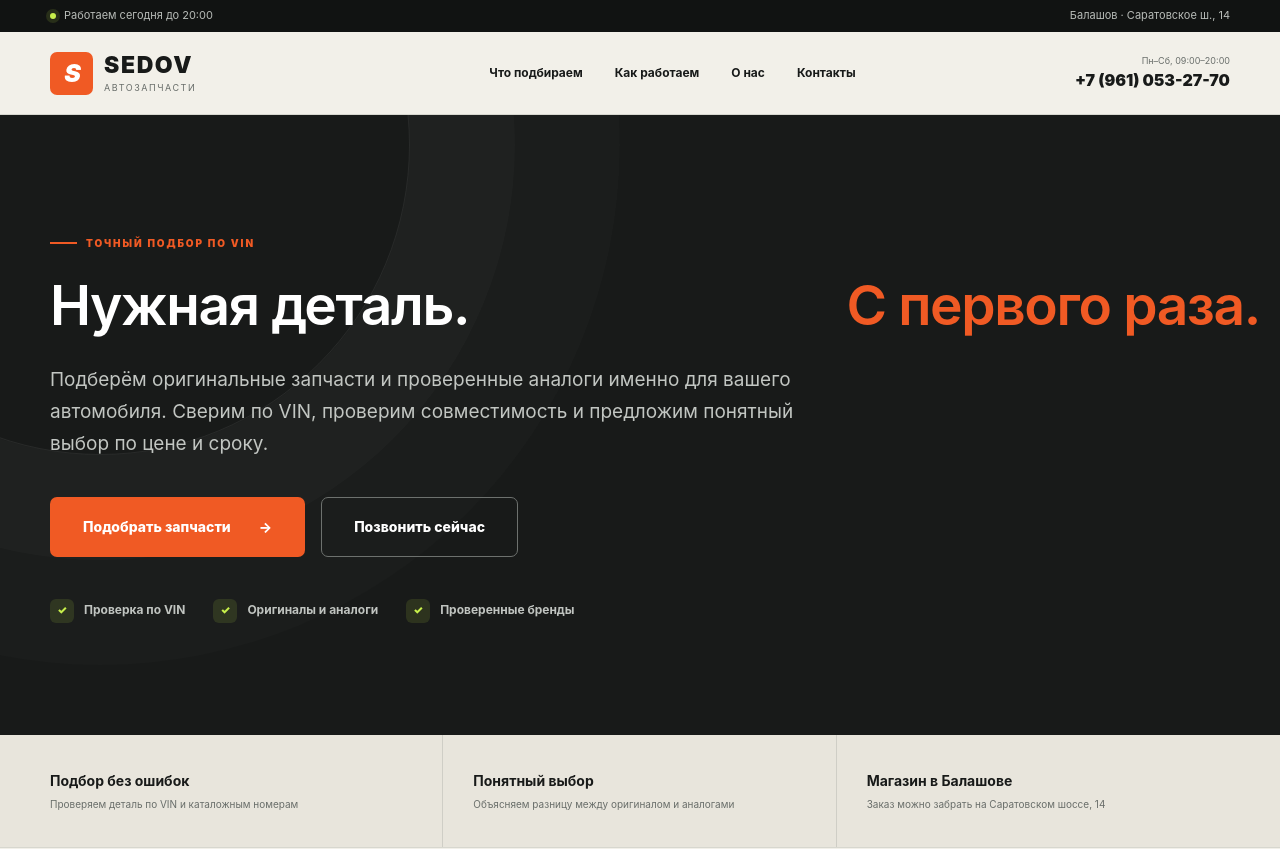
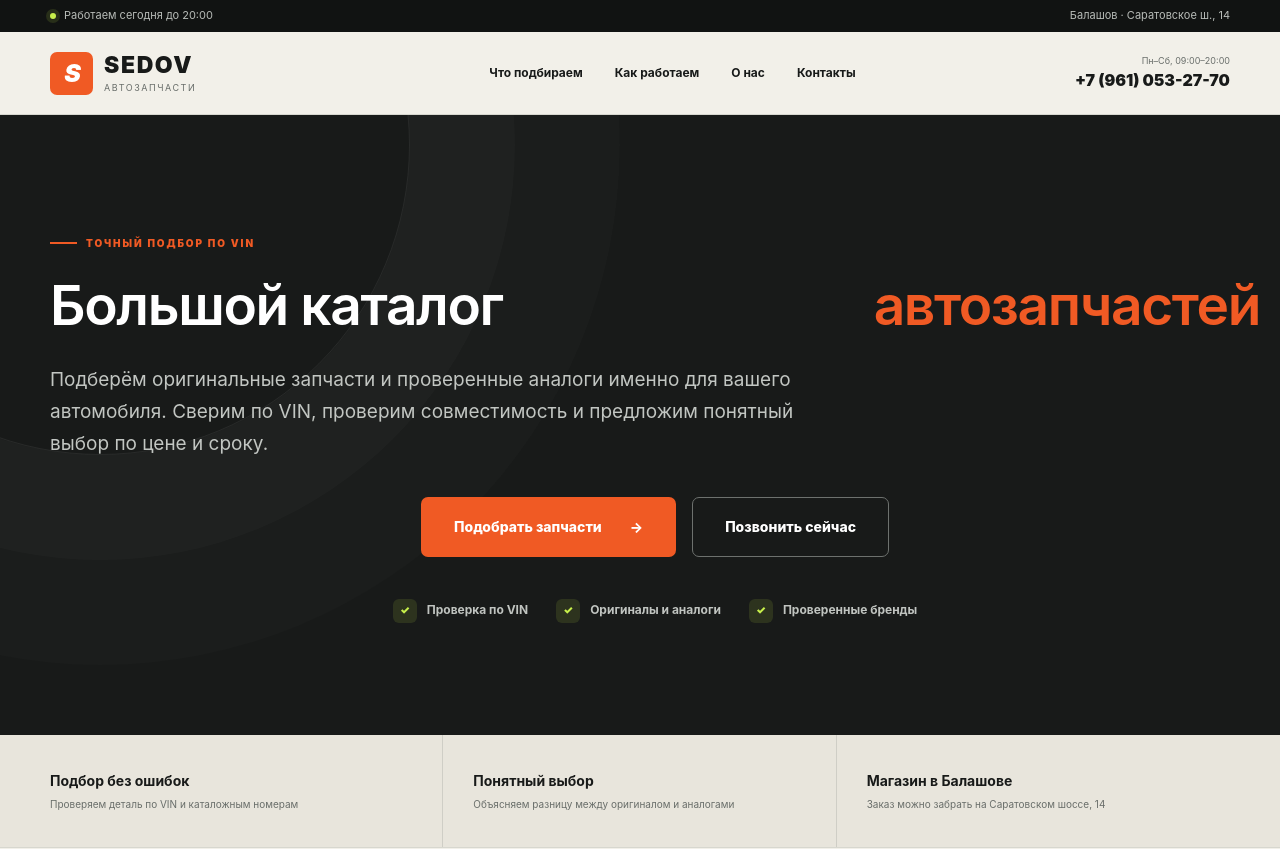
Before and after one commit to dkomandin47-lang/sedov, a Next.js app: page / in a window 1280 px wide. Shown: the top 849 px of the page. Built offline with nearby package versions, Linux system fonts and the light colour scheme.

Commit message:
style: center hero actions and update headline

```diff
--- a/app/globals.css
+++ b/app/globals.css
@@ -69,6 +69,7 @@ p, li, small { text-wrap: pretty; }
 .hero-actions, .contact-actions { display: flex; align-items: center; gap: 16px; margin-top: 36px; }
 .button { min-height: 52px; display: inline-flex; align-items: center; justify-content: center; gap: 28px; padding: 0 25px; border: 1px solid transparent; border-radius: 7px; background: transparent; color: inherit; font-size: 12px; font-weight: 850; cursor: pointer; transition: transform .2s ease, background .2s ease, color .2s ease, border-color .2s ease; }
 .hero-actions .button { min-height: 60px; padding-inline: 32px; font-size: 14px; }
+.hero-actions { width: 100%; justify-content: center; }
 .button:hover { transform: translateY(-2px); }
 .button-primary { background: var(--orange); color: white; }
 .button-primary:hover { background: var(--orange-dark); }
@@ -79,7 +80,7 @@ p, li, small { text-wrap: pretty; }
 .button-dark { background: var(--ink); color: white; }
 .button-dark:hover { background: var(--orange); }
 .button-wide { width: 100%; }
-.hero-points { display: flex; flex-wrap: wrap; gap: 28px; margin-top: 42px; color: #c0c4c0; font-size: 12px; font-weight: 700; }
+.hero-points { width: 100%; display: flex; flex-wrap: wrap; justify-content: center; gap: 28px; margin-top: 42px; color: #c0c4c0; font-size: 12px; font-weight: 700; }
 .hero-points span { display: flex; align-items: center; gap: 10px; }
 .hero-points b { width: 24px; height: 24px; display: grid; place-items: center; border-radius: 6px; background: rgba(200,240,75,.12); color: var(--lime); font-size: 11px; }
 .hero-media { height: 510px; position: relative; overflow: hidden; border-radius: 5px 30px 5px 5px; background: #333; box-shadow: 25px 25px 0 rgba(255,255,255,.025); }
--- a/app/page.tsx
+++ b/app/page.tsx
@@ -69,7 +69,7 @@ export default function Home() {
         <div className="container hero-layout">
           <div className="hero-content">
             <span className="eyebrow">Точный подбор по VIN</span>
-            <h1><span>Нужная деталь.</span><em>С первого раза.</em></h1>
+            <h1><span>Большой каталог</span><em>автозапчастей</em></h1>
             <p className="hero-lead">Подберём оригинальные запчасти и проверенные аналоги именно для вашего автомобиля. Сверим по VIN, проверим совместимость и предложим понятный выбор по цене и сроку.</p>
             <div className="hero-actions">
               <a className="button button-primary" href="#request">Подобрать запчасти <span>→</span></a>
```
